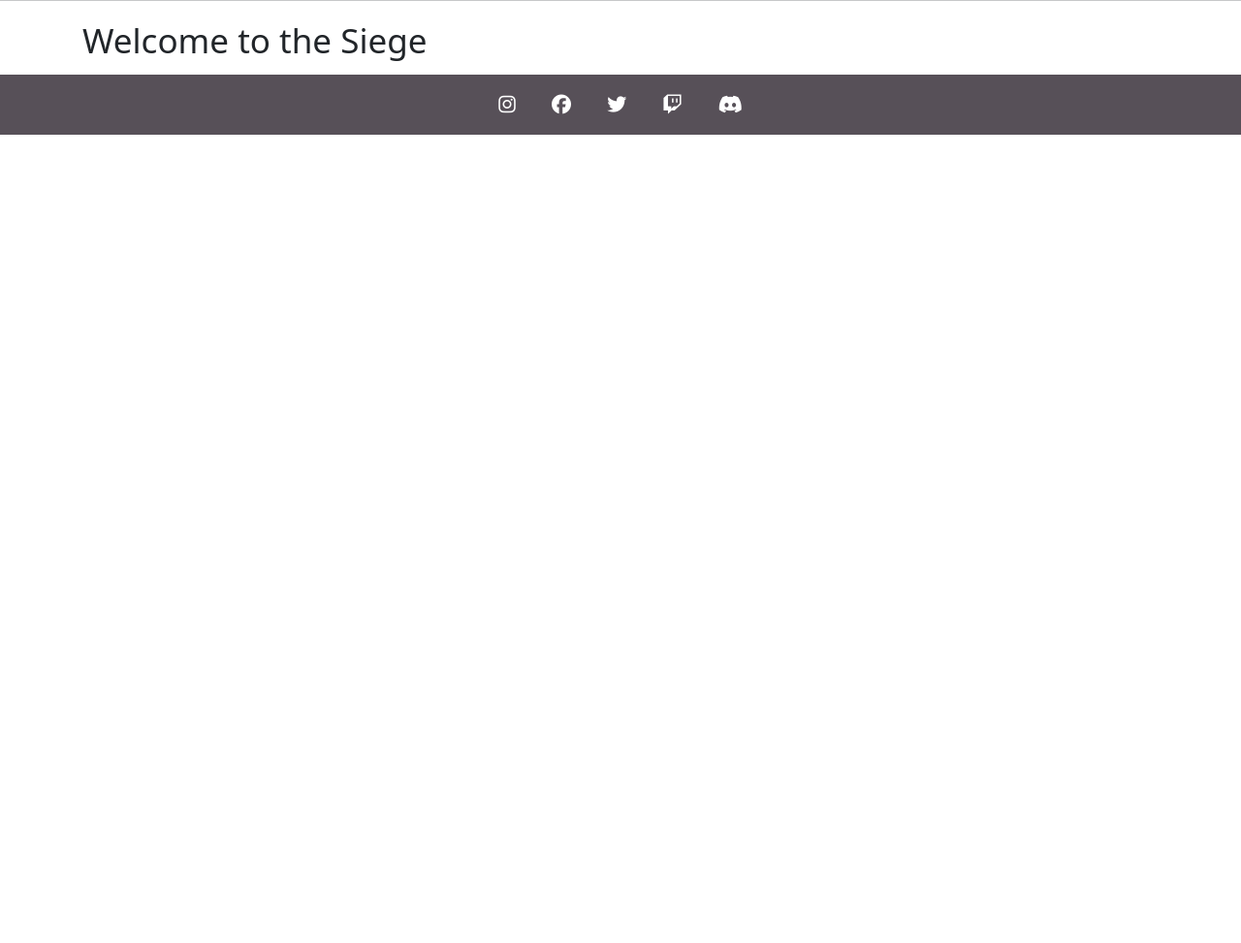
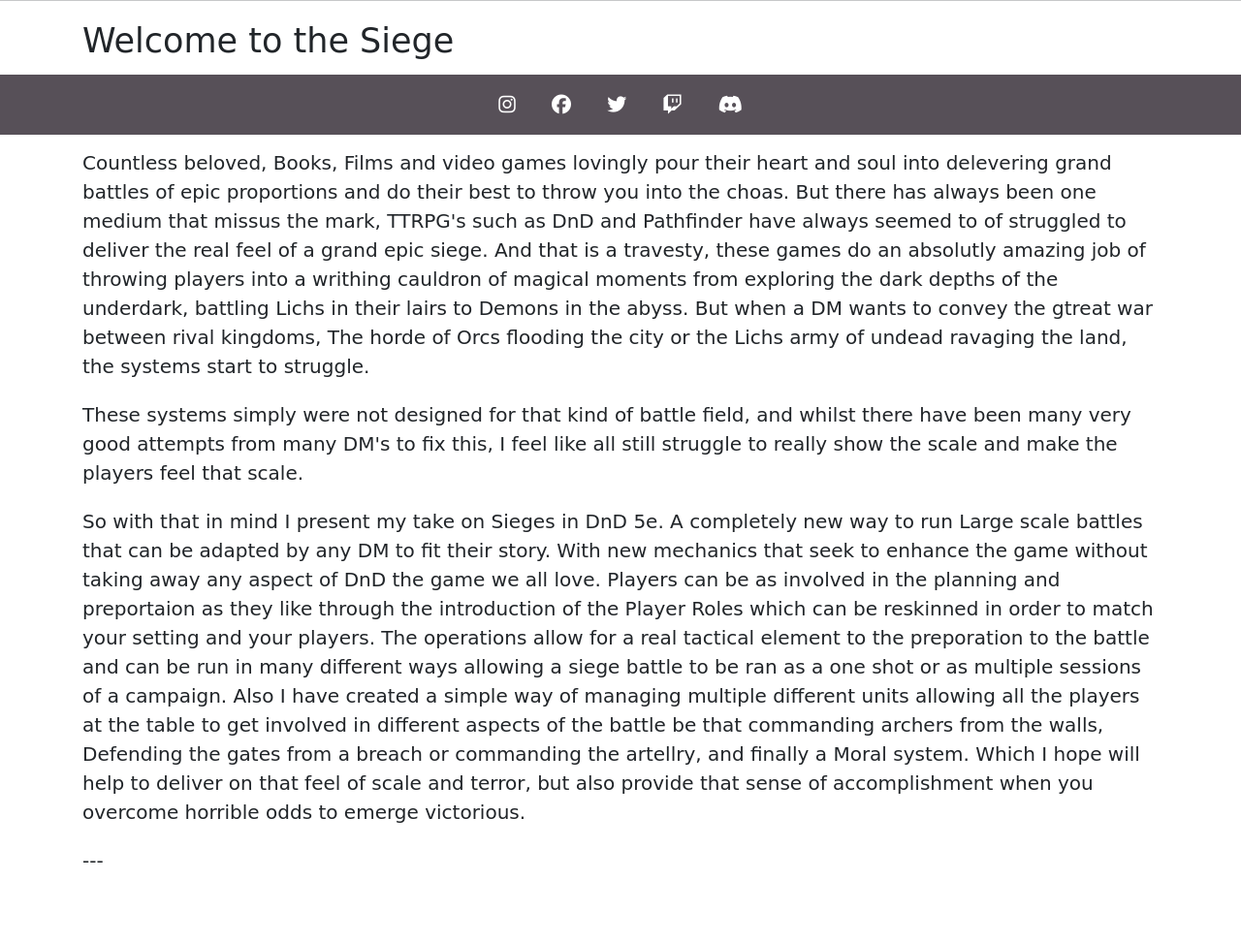
Before and after one commit to GeorgeOsborn97/DND_SIEGE, a Django app: page / in a window 1280 px wide. Shown: the part 661-1634 px from the top of the page at 97% size. Before the commit the page ends 800 px from the top, so only its background shows below. Run offline with Django 3.2, Linux system fonts and the light colour scheme; some libraries are stand-ins or nearby versions; some web fonts are replaced.

Commit message:
add an intro

```diff
--- a/templates/index.html
+++ b/templates/index.html
@@ -32,12 +32,31 @@
     </div>
     <div id="text-container" class="container">
         <div class="row justify-content-center">
-            <h3>Welcome to the Siege</h3>
-            <p>
-                lorem ipsum lorem ipsumlorem ipsum lorem ipsum
-                lorem ipsum vlorem ipsumvlorem ipsumlorem ipsum
-                lorem ipsum lorem ipsumlorem ipsumlorem ipsum
-            </p>
+            <div class="col-lg-12" style="margin-bottom: 50px">
+                <h3 class="script-titles">Welcome to the Siege</h3>
+                <p class="script-text">
+                    It has long been an established creciendo of the fantasy genre that ends the tale of the heroes within the grand tapestry of an epic battle.
+                </p>
+                <p class="script-text">
+                    Countless beloved, Books, Films and video games lovingly pour their heart and soul into delevering grand battles of epic proportions and do their best to throw you into the choas.
+                    But there has always been one medium that missus the mark, TTRPG's such as DnD and Pathfinder have always seemed to of struggled to deliver the real feel of a grand epic siege. And that is a travesty,
+                    these games do an absolutly amazing job of throwing players into a writhing cauldron of magical moments from exploring the dark depths of the underdark, battling Lichs in their lairs to Demons in the abyss.
+                    But when a DM wants to convey the gtreat war between rival kingdoms, The horde of Orcs flooding the city or the Lichs army of undead ravaging the land, the systems start to struggle.
+                </p>
+                <p class="script-text">
+                    These systems simply were not designed for that kind of battle field, and whilst there have been many very good attempts from many DM's to fix this, I feel like all still struggle to really show the scale and make the players feel that scale.
+                </p>
+                <p class="script-text">
+                    So with that in mind I present my take on Sieges in DnD 5e. A completely new way to run Large scale battles that can be adapted by any DM to fit their story. With new mechanics that seek to enhance the game without taking away any aspect of DnD the game we all love.
+                    Players can be as involved in the planning and preportaion as they like through the introduction of the Player Roles which can be reskinned in order to match your setting and your players. The operations allow for
+                    a real tactical element to the preporation to the battle and can be run in many different ways allowing a siege battle to be ran as a one shot or as multiple sessions of a campaign.
+                    Also I have created a simple way of managing multiple different units allowing all the players at the table to get involved in different aspects of the battle be that commanding archers from the walls, Defending the gates from a breach or commanding the artellry, and finally a Moral system.
+                    Which I hope will help to deliver on that feel of scale and terror, but also provide that sense of accomplishment when you overcome horrible odds to emerge victorious.
+                </p>
+                <p class="script-text">
+                    ---
+                </p>
+            </div>
         </div>
     </div>
 </div>
```
